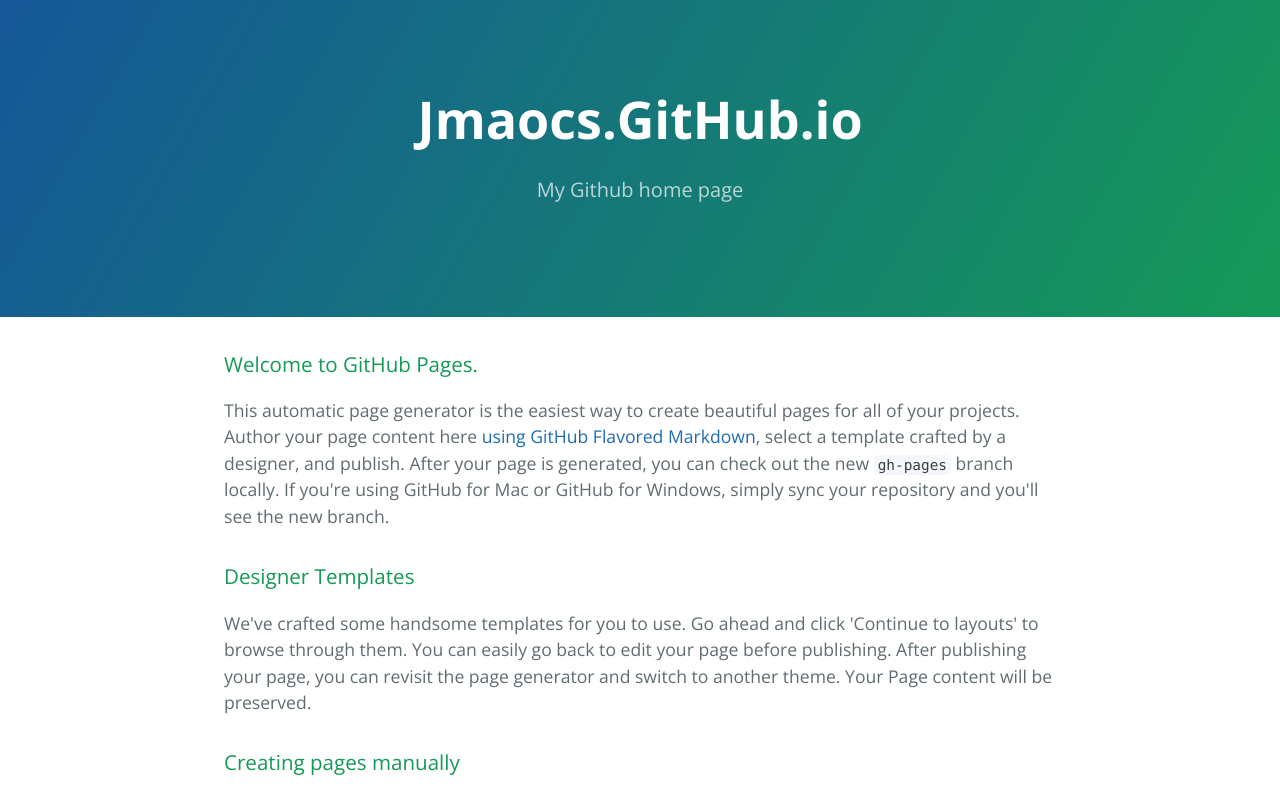
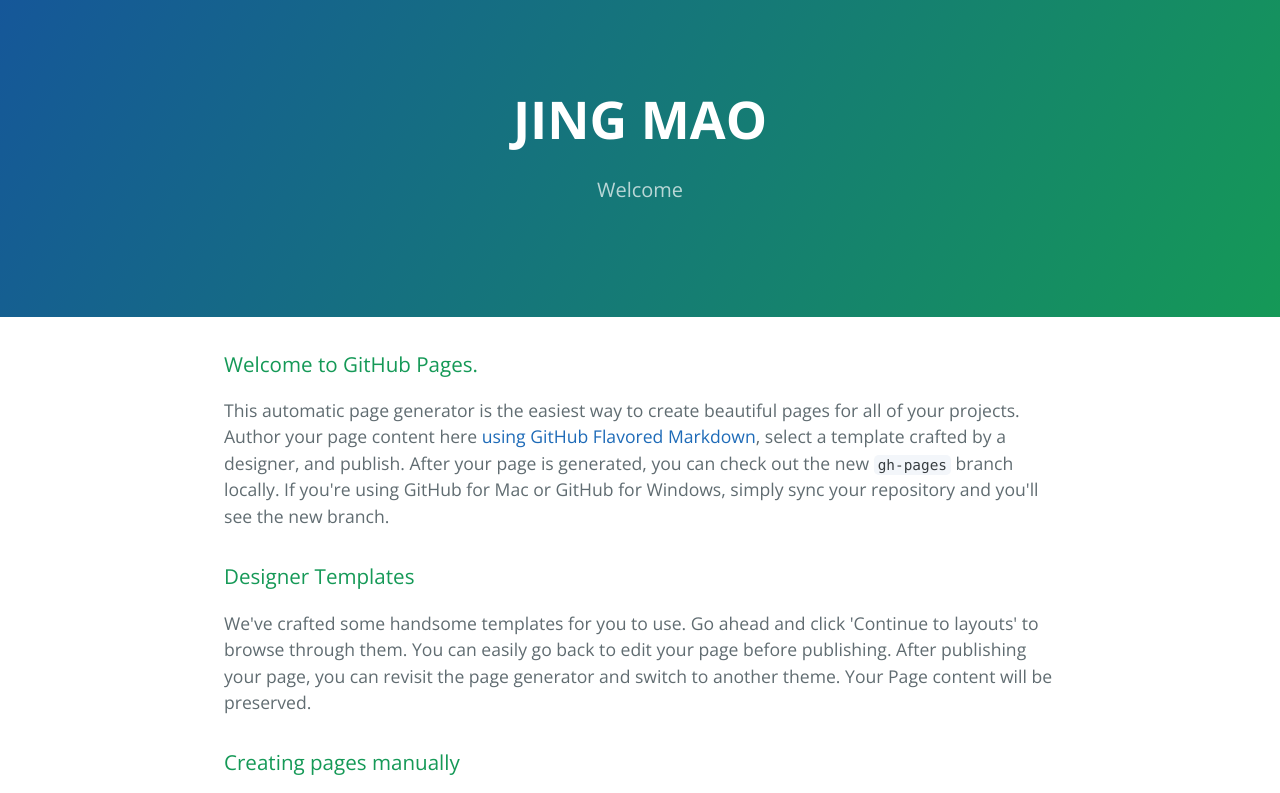
Before and after one commit to jmaocs/jmaocs.github.io, a plain HTML site: page index.html in a window 1280 px wide. Shown: the top 793 px of the page. Drawn offline with nearby package versions, Linux system fonts and the light colour scheme.

Commit message:
update title

```diff
--- a/index.html
+++ b/index.html
@@ -11,8 +11,8 @@
   </head>
   <body>
     <section class="page-header">
-      <h1 class="project-name">Jmaocs.GitHub.io</h1>
-      <h2 class="project-tagline">My Github home page</h2>
+      <h1 class="project-name">JING MAO</h1>
+      <h2 class="project-tagline">Welcome</h2>
     </section>
 
     <section class="main-content">
```
